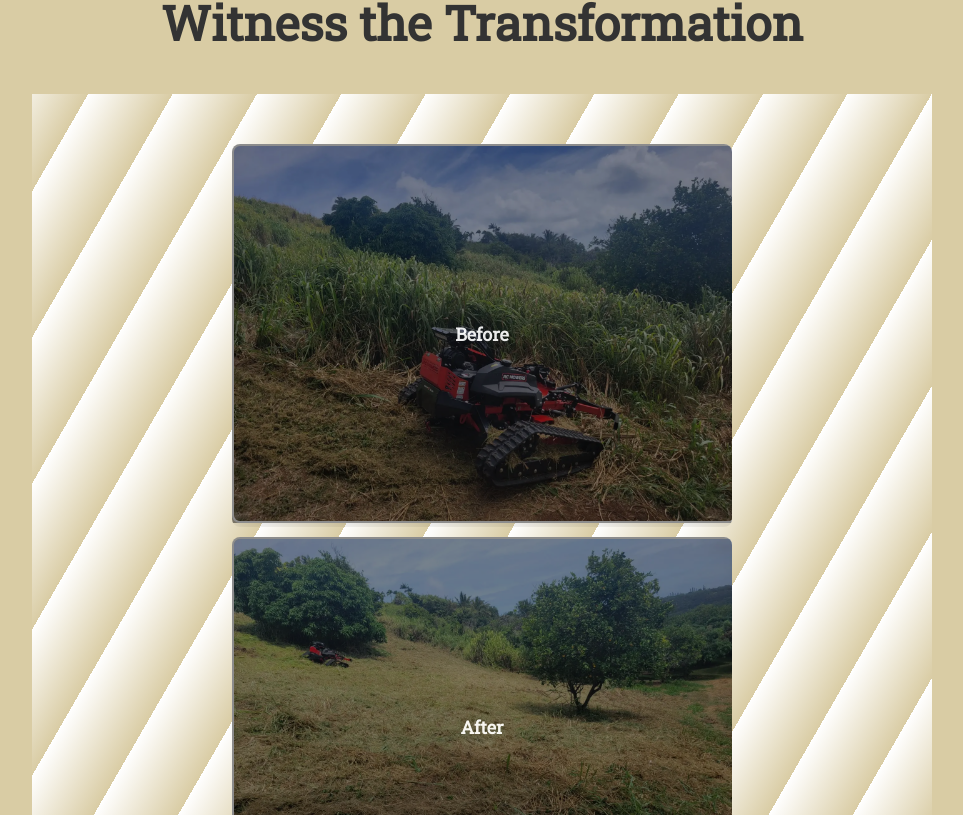
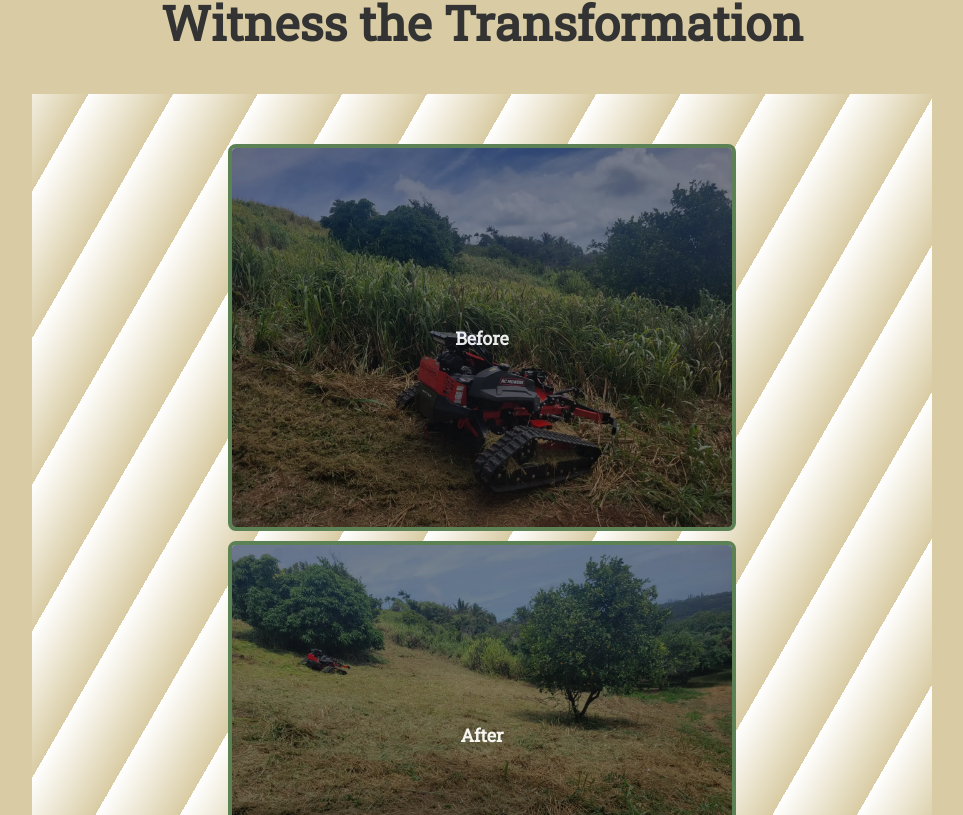
Before and after one commit to gefenbar/kilauea-slope-mowing-website, a React (Create React App) app: page / in a window 1280 px wide. Shown: the part 1645-2460 px from the top of the page, without its empty margins (158-1121 px from the left). Built offline with nearby package versions, Linux system fonts and the light colour scheme; no server answers.

Commit message:
design improvements

```diff
--- a/src/App.css
+++ b/src/App.css
@@ -211,11 +211,11 @@
 
 .before-image,
 .after-image {
-  width: calc(50% - 5px); /* 50% width with a little gap between images */
-  max-width: 100%;
-  height: auto;
-  border-radius: 8px;
-  border: solid 2px #5b8155;
+  width: 100%;
+  box-shadow: 0 4px 8px rgba(0, 0, 0, 0.1);
+  transition: transform 0.5s ease-in-out;
+  height: 100%;
+
 }
 
 .transformation {
@@ -234,7 +234,7 @@
   top: 0;
   left: 0;
   width: 100%;
-  height: 99%;
+  height: 100%;
   background: rgba(0, 0, 0, 0.5);
   display: flex;
   align-items: center;
@@ -253,16 +253,10 @@
   border-radius: 8px;
   transition: transform 0.5s ease-in-out;
   max-width: 500px;
+  border:solid 4px #5b8155;
 }
 
-.before-image,
-.after-image {
-  width: 100%; /* Ensuring responsiveness */
-  border: 2px solid #fff;
-  box-shadow: 0 4px 8px rgba(0, 0, 0, 0.1);
-  transition: transform 0.5s ease-in-out;
 
-}
 
 .image-container:hover .before-image,
 .image-container:hover .after-image {
@@ -321,7 +315,7 @@
 .contact {
   padding: 4rem 2rem;
   background: #d9cca4;
-  height: 75vh;
+  /* height: 75vh; */
 }
 
 /* Style the contact form */
@@ -565,6 +559,8 @@
 *{
   font-size: 92%;
 }
+.before-after p {  font-size: 13px;
+}
 .nav-item
 {
   font-size: larger;
```
